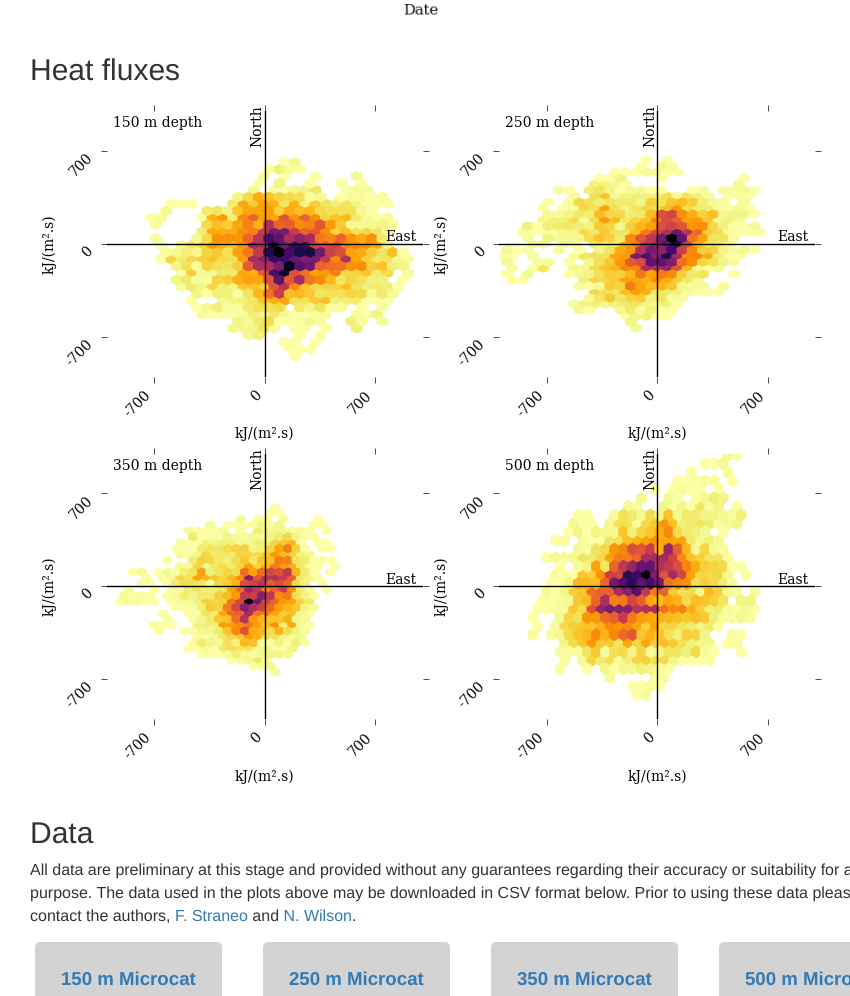
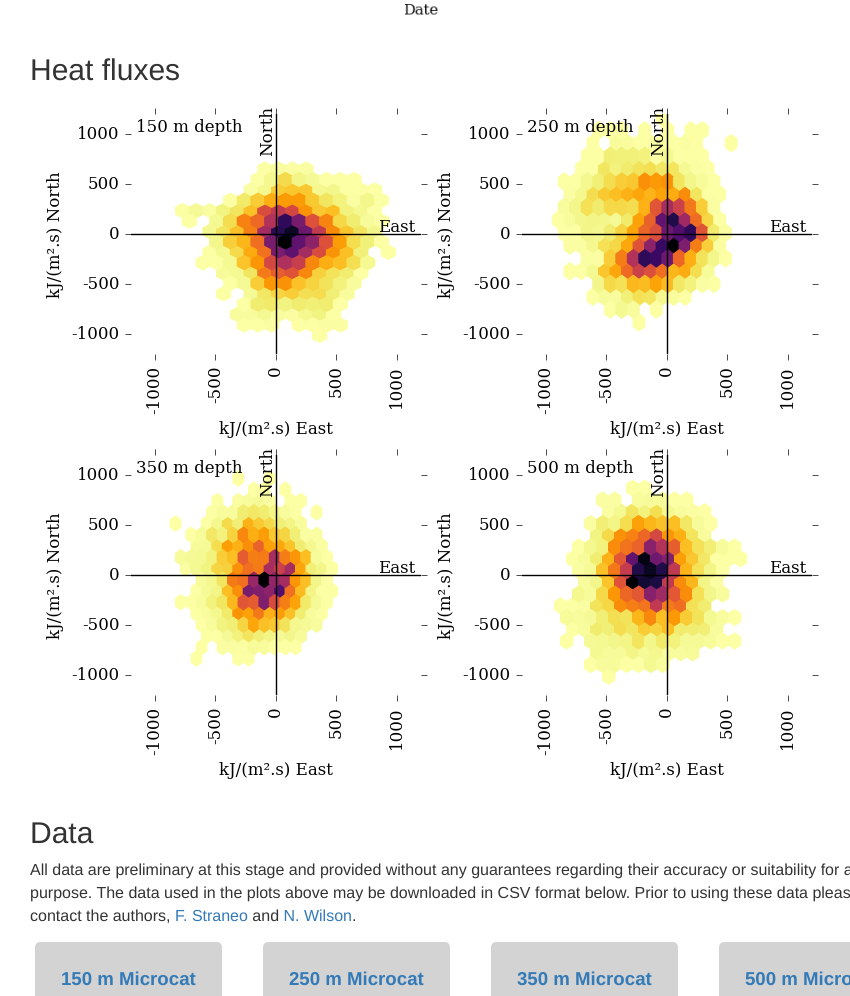
Before and after one commit to njwilson23/itm5live, a website: page static/index.html in a window 1280 px wide. Shown: the part 2904-3900 px from the top of the page, without its empty margins (169-1019 px from the left). Drawn offline with Linux system fonts and the light colour scheme; no server answers; files whose address does not match are found by name.

Commit message:
update heatflux fig; use copy from data pipeline

```diff
--- a/static/index.html
+++ b/static/index.html
@@ -97,7 +97,7 @@
       <div class="row displayBlock">
         <div class="col-sm-12">
           <h2>Heat fluxes</h2>
-          <img src="images/heatflux_hex.png" style="max-width: 100%;">
+          <img src="images/itm5_heatfluxes.png" style="max-width: 100%;">
         </div>
       </div> <!-- row -->
 
```
Also changed, not shown: images/heatflux_hex.png (deleted), images/itm5_heatfluxes.png (added).
